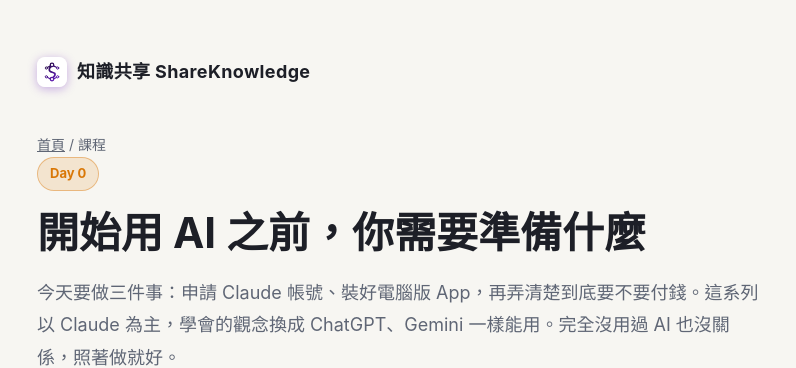
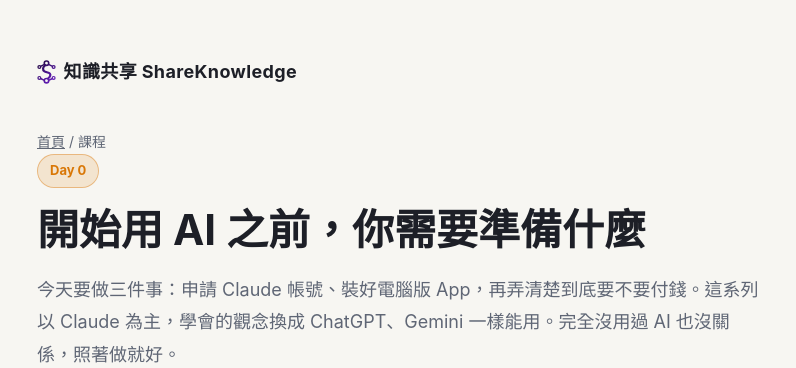
Before and after one commit to kogmow0721-dev/share-knowledge, a plain HTML site: page lessons/day00.html in a window 1280 px wide. Shown: the top 368 px of the page, without its empty margins (239-1035 px from the left). Drawn offline with Linux system fonts and the light colour scheme.

Commit message:
網站標誌去掉白底、縮小，深色模式改用亮紫色
Co-Authored-By: Claude Opus 5.5 <noreply@anthropic.com>

```diff
--- a/lessons/day00.html
+++ b/lessons/day00.html
@@ -2,7 +2,7 @@
 <title>Day 0：開始用 AI 之前，你需要準備什麼｜知識共享</title>
 <meta name="description" content="從零開始申請 Claude 帳號、安裝 macOS 或 Windows 電腦版，並搞懂免費版和付費版的差別。">
 <link rel="stylesheet" href="../style.css"></head><body><div class="wrap lesson">
-<header><a class="logo" href="../" style="color:inherit;text-decoration:none"><img class="mark" src="../icon.svg" alt="">知識共享 ShareKnowledge</a></header>
+<header><a class="logo" href="../" style="color:inherit;text-decoration:none"><picture><source srcset="../mark-dark.svg" media="(prefers-color-scheme: dark)"><img class="mark" src="../mark.svg" alt=""></picture>知識共享 ShareKnowledge</a></header>
 <div class="crumb"><a href="../">首頁</a> / 課程</div>
 <span class="tag">Day 0</span>
 <h1>開始用 AI 之前，你需要準備什麼</h1>
--- a/style.css
+++ b/style.css
@@ -4,7 +4,7 @@
 body{margin:0;background:var(--bg);color:var(--text);font-family:"Noto Sans TC",-apple-system,"PingFang TC","Microsoft JhengHei",sans-serif;line-height:1.8}
 a{color:var(--accent2)}
 .wrap{max-width:760px;margin:0 auto;padding:56px 16px 80px}
-header .logo{display:inline-flex;align-items:center;gap:10px;font-weight:700;font-size:18px;letter-spacing:.02em}
+header .logo{display:inline-flex;align-items:center;gap:8px;font-weight:700;font-size:18px;letter-spacing:.02em}
 .dot{width:14px;height:14px;border-radius:50%;background:linear-gradient(135deg,var(--accent),var(--accent2));box-shadow:0 0 18px var(--accent)}
 h1{font-size:clamp(30px,6vw,46px);line-height:1.25;margin:40px 0 12px}
 h1 span{background:linear-gradient(90deg,var(--accent),var(--accent2));-webkit-background-clip:text;background-clip:text;color:transparent}
@@ -49,4 +49,4 @@ table.plans{width:100%;border-collapse:collapse;margin-top:12px;font-size:15px}
 span.osp.on{display:inline}
 h1 .nb{display:inline-block}
 .cards.four{grid-template-columns:repeat(auto-fit,minmax(280px,1fr))}
-.mark{width:30px;height:30px;border-radius:8px;box-shadow:0 2px 10px rgba(109,34,196,.35);flex:none}
+.mark{height:24px;width:auto;display:block;flex:none}
```
Also changed, not shown: index.html (+1 -1 lines), lessons/day01.html (+1 -1 lines), privacy.html (+1 -1 lines), terms.html (+1 -1 lines), mark-dark.svg (added), mark.svg (added).
